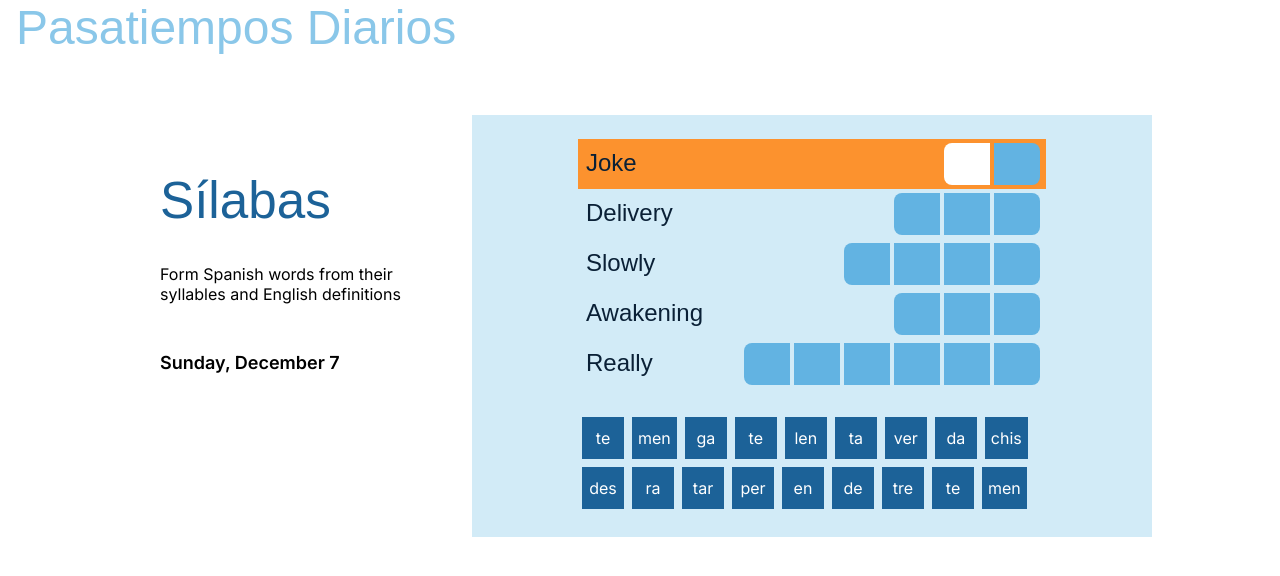
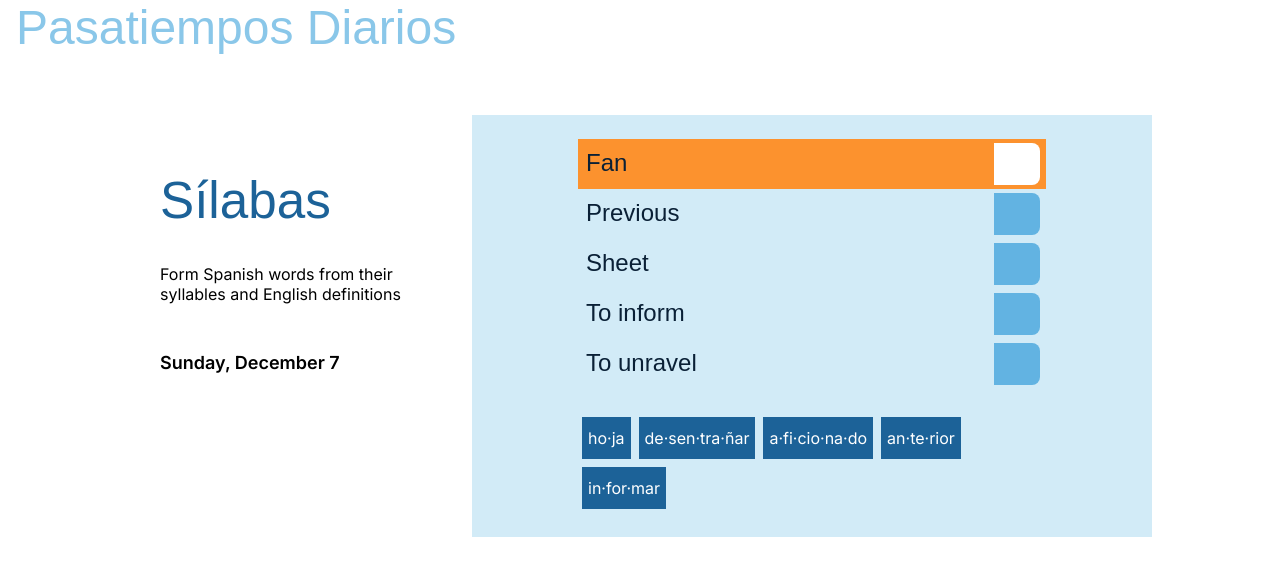
Before and after one commit to mapsandapps/pasatiempos-diarios, a React (Vite) app: page /silabas in a window 1280 px wide. Shown: the top 576 px of the page. Built offline with nearby package versions, Linux system fonts and the light colour scheme; a web font is replaced by a local one.

Commit message:
Add more puzzles & use them; fix date bug

```diff
--- a/src/silabas/Silabas.tsx
+++ b/src/silabas/Silabas.tsx
@@ -3,9 +3,11 @@ import { isDateInLocalStorage } from "../utils/localstorage";
 import Game from "./Game";
 import { puzzles } from "./puzzles";
 import "./Silabas.scss";
+import type { RawPuzzle } from "../types";
 
 export default function Silabas() {
   const [hasBeenSolved, setHasBeenSolved] = useState(false);
+  const [puzzle, setPuzzle] = useState<RawPuzzle>();
 
   const date = new Date().toLocaleDateString(undefined, {
     weekday: "long",
@@ -13,19 +15,22 @@ export default function Silabas() {
     day: "numeric",
   });
 
-  const today = new Date();
-  const todayWeekday = today.getDay();
-  const todayPuzzle = puzzles.find((puzzle) => {
-    // NOTE: this can be off a day from what you'd expect, but this is temporary code anyway
-    const puzzleWeekday = new Date(puzzle.date).getDay();
-    return puzzleWeekday === todayWeekday;
-  });
-
   // onInit
   useEffect(() => {
+    const today = new Date();
+    const todayDayOfMonth = today.getDate();
+    const todayPuzzle = puzzles.find((puzzle) => {
+      const puzzleDayOfMonth = Number(puzzle.date.slice(-2));
+      return puzzleDayOfMonth === todayDayOfMonth;
+    });
+
     if (todayPuzzle) {
       setHasBeenSolved(isDateInLocalStorage("silabas", todayPuzzle.date));
+    } else {
+      console.error("no puzzle found");
     }
+
+    setPuzzle(todayPuzzle);
   }, []);
 
   return (
@@ -41,8 +46,8 @@ export default function Silabas() {
         </div>
       </div>
       <div>
-        {todayPuzzle ? (
-          <Game puzzle={todayPuzzle.puzzle} puzzleDate={todayPuzzle.date} />
+        {puzzle ? (
+          <Game puzzle={puzzle.puzzle} puzzleDate={puzzle.date} />
         ) : (
           <div className="error">An error has occurred</div>
         )}
--- a/src/silabas/puzzles.ts
+++ b/src/silabas/puzzles.ts
@@ -85,4 +85,264 @@ export const puzzles: RawPuzzle[] = [
       "ver-da-de-ra-men-te|Really",
     ],
   },
+  {
+    date: "2025-12-15",
+    puzzle: [
+      "des·en·ca·de·nar|To unleash",
+      "se·gu·ri·dad|Safety",
+      "con·fe·sión|Confession",
+      "im·pen·sa·ble|Unthinkable",
+      "or·gá·ni·co|Organic",
+    ],
+  },
+  {
+    date: "2025-12-16",
+    puzzle: [
+      "pen·dien·te|Pending",
+      "cuen·to|Tale",
+      "con·fec·cio·nar|To manufacture",
+      "chi·ca|Girl",
+      "lu·mi·no·so|Luminous",
+    ],
+  },
+  {
+    date: "2025-12-17",
+    puzzle: [
+      "ban·co|Bank",
+      "re·sen·tir|Resent",
+      "cuer·po|Body",
+      "con·se·je·ro|Counselor",
+      "ma·ni·fes·tar|Express",
+    ],
+  },
+  {
+    date: "2025-12-18",
+    puzzle: [
+      "e·mo·ción|Excitement",
+      "trans·mi·sión|Broadcast",
+      "ac·ti·tud|Attitude",
+      "nie·ve|Snow",
+      "la·men·tab·le|Unfortunate",
+    ],
+  },
+  {
+    date: "2025-12-19",
+    puzzle: [
+      "de·sa·rro·llar|To develop",
+      "bai·la·rín|Dancer",
+      "res·pues·ta|Reply",
+      "re·don·do|Round",
+      "re·la·jar|To relax",
+    ],
+  },
+  {
+    date: "2025-12-20",
+    puzzle: [
+      "e·qui·po|Team",
+      "ven·tas|Sales",
+      "e·le·gir|Choose",
+      "ba·jo|Short",
+      "frí·o|Cold",
+    ],
+  },
+  {
+    date: "2025-12-21",
+    puzzle: [
+      "só·ta·no|Basement",
+      "in·có·mo·do|Uncomfortable",
+      "a·yu·dar|To help",
+      "ha·bi·ta·ción|Room",
+      "gra·tui·to|Free",
+    ],
+  },
+  {
+    date: "2025-12-22",
+    puzzle: [
+      "pro·mo·ver|To promote",
+      "te·ma|Subject",
+      "es·ta·cio·na·do|Stationed",
+      "a·sus·tar|To scare",
+      "do·lor|Pain",
+    ],
+  },
+  {
+    date: "2025-12-23",
+    puzzle: [
+      "tor·ni·llo|Screw",
+      "gran·ja|Farm",
+      "cre·en·cia|Belief",
+      "lan·za·mien·to|Launch",
+      "cie·go|Blind",
+    ],
+  },
+  {
+    date: "2025-12-24",
+    puzzle: [
+      "es·trés|Stress",
+      "a·ba·tir|To knock down",
+      "es·cri·to|Written",
+      "al·mor·zar|To have lunch",
+      "a·bue·la|Granny",
+    ],
+  },
+  {
+    date: "2025-12-25",
+    puzzle: [
+      "re·ser·va·do|Secretive",
+      "ar·ci·lla|Clay",
+      "sag·ra·do|Sacred",
+      "con·cre·to|Specific",
+      "pa·sa·je|Passage",
+    ],
+  },
+  {
+    date: "2025-12-26",
+    puzzle: [
+      "ba·ño|Bathroom",
+      "me·sa|Table",
+      "zan·ja|Ditch",
+      "bis·tec|Steak",
+      "pier·na|Leg",
+    ],
+  },
+  {
+    date: "2025-12-27",
+    puzzle: [
+      "en·viar|To send",
+      "o·bis·po|Bishop",
+      "fe·li·ci·tar|To congratulate",
+      "he·ri·do|Wounded",
+      "ve·lar|To watch over",
+    ],
+  },
+  {
+    date: "2025-12-28",
+    puzzle: [
+      "glo·bo|Balloon",
+      "ab·ra·za·do|Embraced",
+      "me·dio|Middle",
+      "a·cuer·do|Deal",
+      "len·gua·je|Language",
+    ],
+  },
+  {
+    date: "2025-12-29",
+    puzzle: [
+      "fe·li·ci·ta·cio·nes|Congratulations",
+      "vi·da|Life",
+      "ga·na·dor|Winner",
+      "no·via|Girlfriend",
+      "me·jo·rar|To improve",
+    ],
+  },
+  {
+    date: "2025-12-30",
+    puzzle: [
+      "gi·ra|Tour",
+      "men·ti·ro·so|Liar",
+      "de·bi·li·tar|To weaken",
+      "du·ro|Hard",
+      "pe·le·a|Fight",
+    ],
+  },
+  {
+    date: "2025-12-31",
+    puzzle: [
+      "can·ción|Song",
+      "pre·gun·tar|To ask",
+      "con·ce·der|To grant",
+      "po·si·bi·li·tar|To enable",
+      "re·ga·lo|Present",
+    ],
+  },
+  {
+    date: "2026-01-01",
+    puzzle: [
+      "bib·lio·te·ca|Library",
+      "en·tre·tan·to|Meantime",
+      "ar·ma|Weapon",
+      "pro·cu·rar|To try",
+      "mar·co|Frame",
+    ],
+  },
+  {
+    date: "2026-01-02",
+    puzzle: [
+      "co·rre·o|Mail",
+      "ge·me·lo|Twin",
+      "ro·pa|Clothes",
+      "di·se·ña·dor|Designer",
+      "a·mar|To love",
+    ],
+  },
+  {
+    date: "2026-01-03",
+    puzzle: [
+      "lla·ve|Key",
+      "ju·ga·dor|Player",
+      "pos·te·rior|Later",
+      "tran·qui·lo|Quiet",
+      "con·tri·buir|To contribute",
+    ],
+  },
+  {
+    date: "2026-01-04",
+    puzzle: [
+      "pos·tre|Dessert",
+      "ce·re·bro|Brain",
+      "re·cu·pe·rar|To recover",
+      "fab·ri·car|To manufacture",
+      "ál·bum|Album",
+    ],
+  },
+  {
+    date: "2026-01-05",
+    puzzle: [
+      "di·rec·ción|Address",
+      "ac·ti·tud|Attitude",
+      "gim·na·sio|Gym",
+      "me·jo·rar|To improve",
+      "du·ro|Hard",
+    ],
+  },
+  {
+    date: "2026-01-06",
+    puzzle: [
+      "a·pues·ta|Bet",
+      "in·só·li·to|Unusual",
+      "que·so|Cheese",
+      "trai·cio·nar|To betray",
+      "es·cán·da·lo|Scandal",
+    ],
+  },
+  {
+    date: "2026-01-07",
+    puzzle: [
+      "a·fi·cio·na·do|Fan",
+      "an·te·rior|Previous",
+      "ho·ja|Sheet",
+      "in·for·mar|To inform",
+      "de·sen·tra·ñar|To unravel",
+    ],
+  },
+  {
+    date: "2026-01-08",
+    puzzle: [
+      "trá·gi·co|Tragic",
+      "cien·cia|Science",
+      "de·sor·den|Mess",
+      "men·ción|Mention",
+      "pro·me·ter|To promise",
+    ],
+  },
+  {
+    date: "2026-01-09",
+    puzzle: [
+      "cue·va|Cave",
+      "ge·mir|Groan",
+      "es·pe·cie|Species",
+      "no·ti·cias|News",
+      "mi·nús·cu·lo|Tiny",
+    ],
+  },
 ];
--- a/src/types.ts
+++ b/src/types.ts
@@ -5,8 +5,8 @@ export interface Definition {
 
 export interface RawPuzzle {
   date: string;
-  rangeStart: string;
-  rangeEnd: string;
+  rangeStart?: string;
+  rangeEnd?: string;
   puzzle: string[];
 }
 
```
